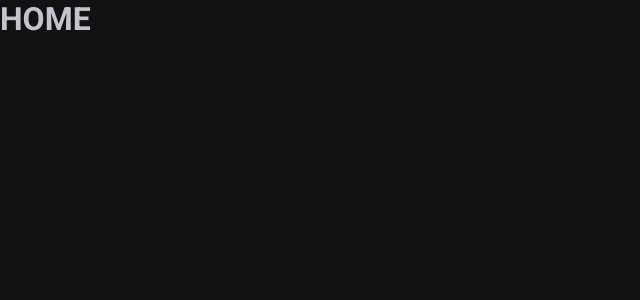
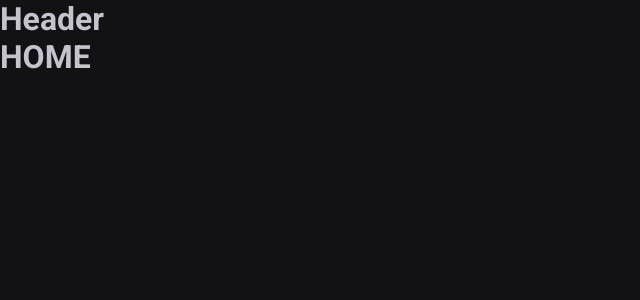
Before and after one commit to GerardoRodrigues/ignite-timer-estudos-react, a React (Vite) app: page / in a window 1280 px wide. Shown: the top 300 px of the page, without its empty margins (0-640 px from the left). Built offline with nearby package versions, Linux system fonts and the light colour scheme.

Commit message:
Layout das rotas

```diff
--- a/src/Router.tsx
+++ b/src/Router.tsx
@@ -1,12 +1,15 @@
 import { Routes, Route } from "react-router-dom";
 import { Home } from "./pages/home/Home";
 import { History } from "./pages/history/History";
+import { DefaultLayout } from "./layouts/DefaultLayout";
 
 export function Router() {
   return (
     <Routes>
-      <Route path="/" element={<Home />}></Route>
-      <Route path="/history" element={<History />}></Route>
+      <Route path="/" element={<DefaultLayout/>}>
+        <Route path="/" element={<Home />}></Route>
+        <Route path="/history" element={<History />}></Route>
+      </Route>
     </Routes>
   );
 }
--- /dev/null
+++ b/src/components/Header/Header.tsx
@@ -0,0 +1,5 @@
+export function Header() {
+    return(
+        <h1>Header</h1>
+    )
+}
--- /dev/null
+++ b/src/layouts/DefaultLayout.tsx
@@ -0,0 +1,11 @@
+import { Outlet } from "react-router-dom";
+import { Header } from "../components/Header/Header";
+
+export function DefaultLayout() {
+    return(
+        <div>
+            <Header />
+            <Outlet />
+        </div>
+    )
+}
```
